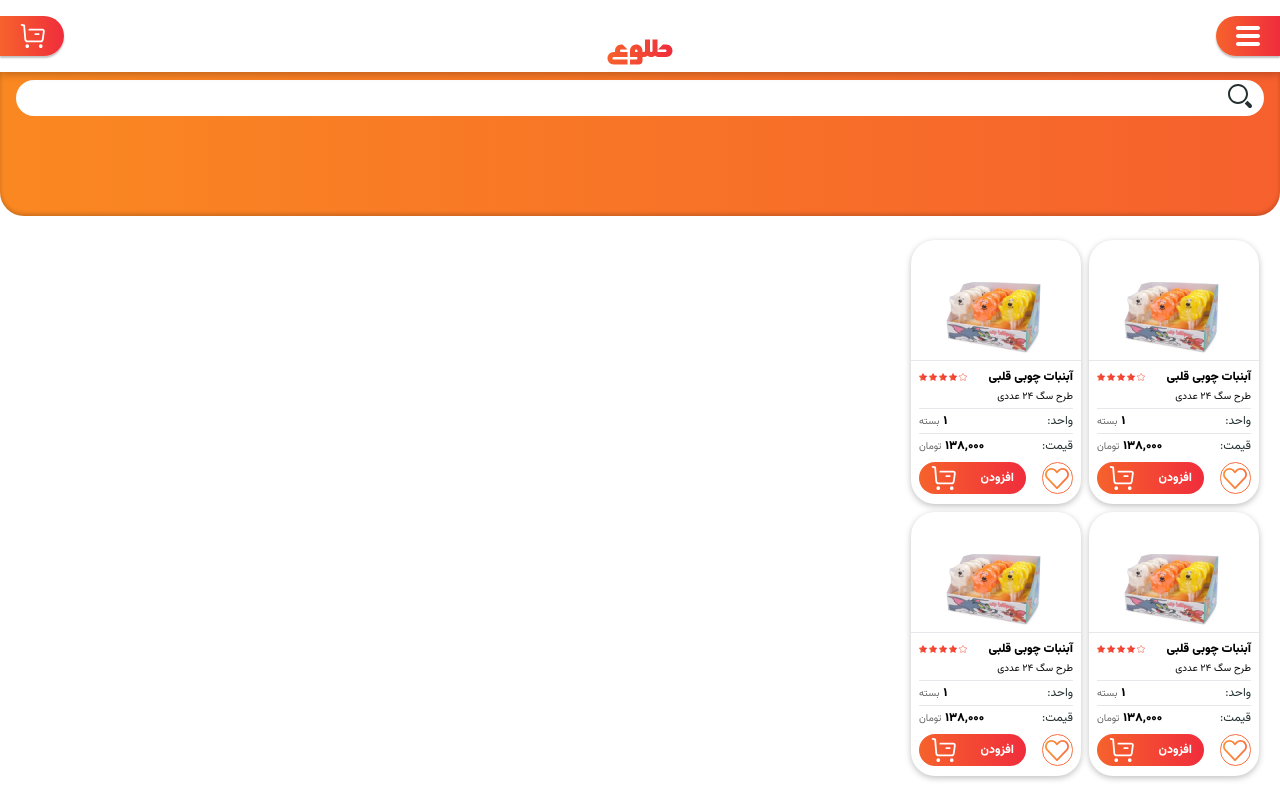
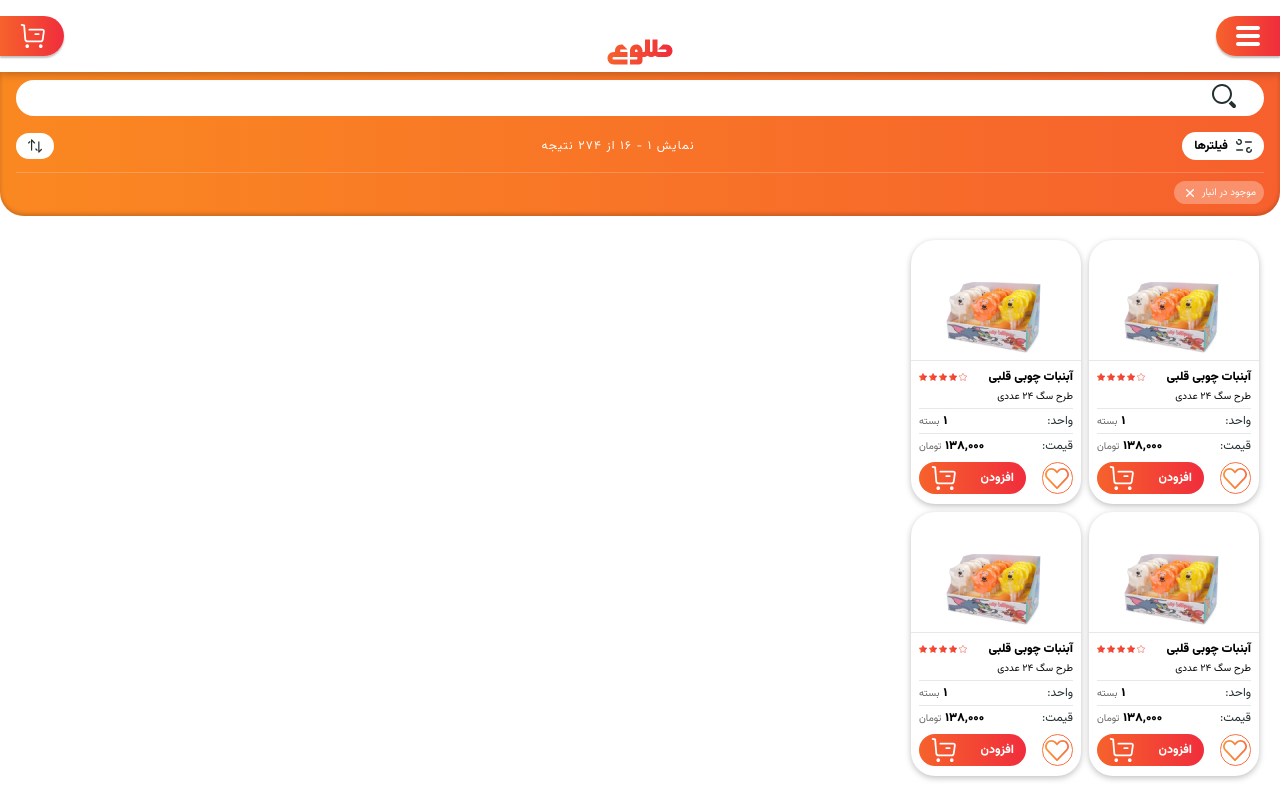
Before and after one commit to Mhdph/toloe-pakhsh, a Next.js app: page /search in a window 1280 px wide. Shown: the top 800 px of the page. Built offline with nearby package versions, Linux system fonts and the light colour scheme.

Commit message:
update search bar

```diff
--- /dev/null
+++ b/assets/svg/CloseWhiteSvg.tsx
@@ -0,0 +1,22 @@
+import React from "react";
+
+function CloseWhiteSvg() {
+  return (
+    <div>
+      <svg
+        width="8"
+        height="8"
+        viewBox="0 0 8 8"
+        fill="none"
+        xmlns="http://www.w3.org/2000/svg"
+      >
+        <path
+          d="M6.86193 0.195262C7.12228 -0.0650874 7.54439 -0.0650874 7.80474 0.195262C8.06509 0.455612 8.06509 0.877722 7.80474 1.13807L4.94281 4L7.80474 6.86193C8.06509 7.12228 8.06509 7.54439 7.80474 7.80474C7.54439 8.06509 7.12228 8.06509 6.86193 7.80474L4 4.94281L1.13807 7.80474C0.877721 8.06509 0.455612 8.06509 0.195262 7.80474C-0.0650873 7.54439 -0.0650873 7.12228 0.195262 6.86193L3.05719 4L0.195263 1.13807C-0.0650868 0.877722 -0.0650868 0.455612 0.195263 0.195262C0.455612 -0.0650874 0.877722 -0.0650874 1.13807 0.195262L4 3.05719L6.86193 0.195262Z"
+          fill="white"
+        />
+      </svg>
+    </div>
+  );
+}
+
+export default React.memo(CloseWhiteSvg);
--- a/assets/svg/index.tsx
+++ b/assets/svg/index.tsx
@@ -21,3 +21,4 @@ export { default as ArrowDownSvg } from "./ArrowDownSvg";
 export { default as HearSvg } from "./HeartSvg";
 export { default as FilterSvg } from "./FilterSvg";
 export { default as UpDownSvg } from "./UpDownSvg";
+export { default as CloseWhiteSvg } from "./CloseWhiteSvg";
--- a/components/SearchBar.tsx
+++ b/components/SearchBar.tsx
@@ -1,11 +1,12 @@
+import { CloseWhiteSvg, FilterSvg, UpDownSvg } from "@/assets/svg";
 import SearchBarSvg from "@/assets/svg/SearchBarSvg";
 import React from "react";
 
 function SearchBar() {
   return (
     <div className="pt-16">
-      <div className="serach_bar w-full rounded-b-3xl h-[152px]">
-        <div className="relative w-full px-4 pt-4">
+      <div className="serach_bar px-4 w-full rounded-b-3xl h-[152px]">
+        <div className="relative w-full pt-4">
           <input
             type="text"
             id="voice-search"
@@ -15,6 +16,23 @@ function SearchBar() {
             <SearchBarSvg />
           </div>
         </div>
+        <div className="flex items-center mt-4 justify-between">
+          <div className="bg-white rounded-[14px] px-3 py-1.5 gap-2 flex items-center">
+            <FilterSvg />
+            <p className="font-extrabold text-xs ">فیلترها</p>
+          </div>
+          <p className="font-normal text-xs tracking-widest text-white">
+            نمایش ۱ - ۱۶ از ۲۷۴ نتیجه
+          </p>
+          <div className="bg-white rounded-[14px] px-3 py-1.5 gap-2 flex items-center">
+            <UpDownSvg />
+          </div>
+        </div>
+        <hr className="mt-3 mb-2   opacity-25" />
+        <div className="flex w-[90px] px-2 items-center gap-2  rounded-xl py-1 filter_background">
+          <p className="text-white  font-normal text-[10px]">موجود در انبار</p>
+          <CloseWhiteSvg />
+        </div>
       </div>
     </div>
   );
--- a/styles/globals.css
+++ b/styles/globals.css
@@ -87,3 +87,6 @@ body {
 .background-gray {
   background: rgba(37, 48, 49, 0.1);
 }
+.filter_background {
+  background: rgba(255, 255, 255, 0.3);
+}
```
